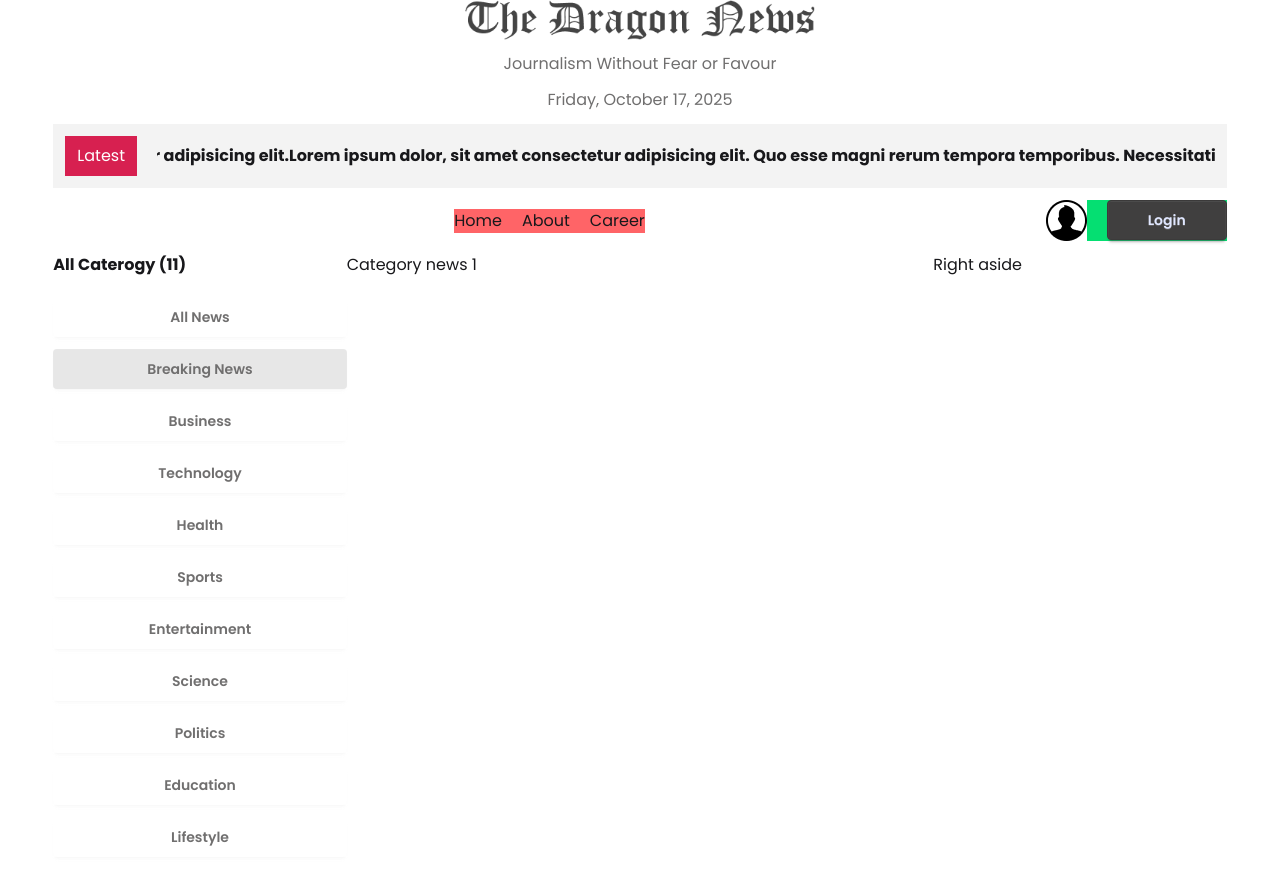
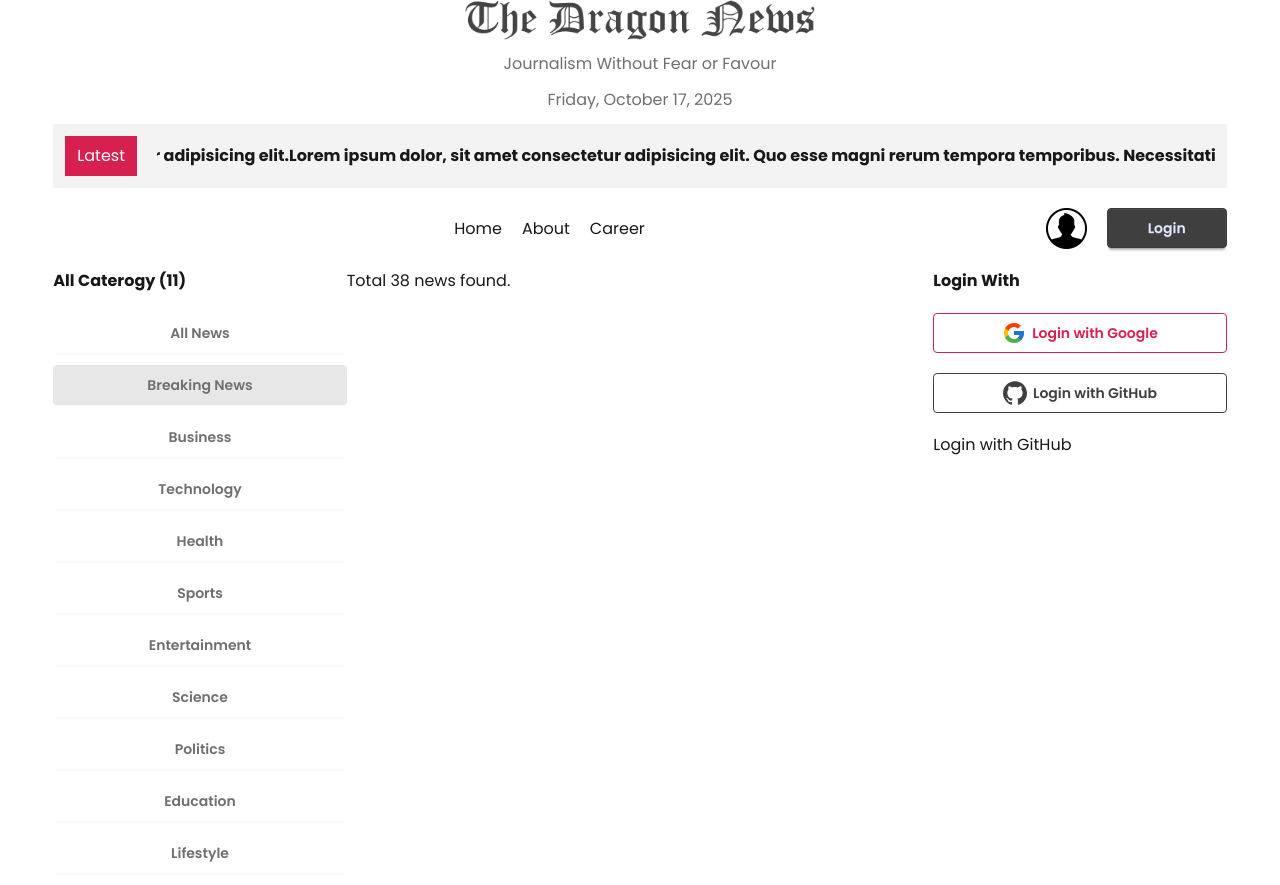
Before and after one commit to AyanSujon/Dragon-News-App, a React (Vite) app: page /category/1 in a window 1280 px wide. Built offline with nearby package versions, Linux system fonts and the light colour scheme.

Commit message:
added news data

```diff
--- a/package.json
+++ b/package.json
@@ -15,6 +15,7 @@
     "react": "^19.1.1",
     "react-dom": "^19.1.1",
     "react-fast-marquee": "^1.6.5",
+    "react-icons": "^5.5.0",
     "react-router": "^7.9.4",
     "tailwindcss": "^4.1.14"
   },
--- a/src/components/Navbar.jsx
+++ b/src/components/Navbar.jsx
@@ -4,14 +4,14 @@ import { NavLink } from 'react-router';
 import user from "../assets/user.png";
 const Navbar = () => {
     return (
-        <div className='flex justify-between items-center'>
-            <div className='bg-amber-200'></div>
-            <div className='nav flex gap-5 bg-red-400'>
+        <div className='flex justify-between items-center my-5'>
+            <div className=''></div>
+            <div className='nav flex gap-5 '>
                 <NavLink to={'/'}>Home</NavLink>
                 <NavLink to={'/about'}>About</NavLink>
                 <NavLink to={'/career'}>Career</NavLink>
             </div>
-            <div className='login-btn flex gap-5 bg-green-400'>
+            <div className='login-btn flex gap-5'>
                 <img src={user} alt="User" />
                 <button className='btn btn-primary px-10'>Login</button>
             </div>
--- a/src/components/homelayout/RightAside.jsx
+++ b/src/components/homelayout/RightAside.jsx
@@ -1,9 +1,10 @@
 import React from 'react';
+import SocialLogin from './SocialLogin';
 
 const RightAside = () => {
     return (
         <div>
-            Right aside
+            <SocialLogin></SocialLogin>
         </div>
     );
 };
--- /dev/null
+++ b/src/components/homelayout/SocialLogin.jsx
@@ -0,0 +1,19 @@
+import React from 'react';
+import { FcGoogle } from 'react-icons/fc';
+import { SiGithub } from 'react-icons/si';
+
+const SocialLogin = () => {
+    return (
+        <div>
+           <h2 className='font-bold mb-5 '>Login With</h2>
+           <div className='space-y-5'>
+            <button className='btn w-full btn-outline btn-secondary'> <FcGoogle size={24}/>Login with Google</button>
+            <button className='btn w-full btn-outline btn-primary'> <SiGithub size={24}/> Login with GitHub</button>
+            <button>Login with GitHub</button>
+           </div>
+
+        </div>
+    );
+};
+
+export default SocialLogin;
--- a/src/pages/CategoryNews.jsx
+++ b/src/pages/CategoryNews.jsx
@@ -1,13 +1,32 @@
-import React from 'react';
-import { useParams } from 'react-router';
+import React, { useEffect, useState } from 'react';
+import { useLoaderData, useParams } from 'react-router';
 
 const CategoryNews = () => {
     const {id} = useParams();
-    console.log(id)
+    // console.log(id);
+
+    const data = useLoaderData();
+    // console.log(data);
+
+    const [categoryNews, setCategoryNews] = useState([]);
+
+    useEffect(()=> {
+        if(id == "0"){
+            setCategoryNews(data);
+            return;
+        }else if(id == "1"){
+            const filteredNews = data.filter((news) => news.others.is_today_pick == true);
+            setCategoryNews(filteredNews);
+        }else{
+            const filteredNews = data.filter(news => news.category_id == id);
+            setCategoryNews(filteredNews);
+            // console.log(filteredNews);
+        }
+    }, [data, id]);
 
     return (
         <div>
-            Category news {id}
+            <h3>Total {categoryNews.length} news found.</h3>
         </div>
     );
 };
--- a/src/routes/router.jsx
+++ b/src/routes/router.jsx
@@ -19,6 +19,7 @@ const router = createBrowserRouter([
             {
                 path: "/category/:id",
                 element: <CategoryNews/>,
+                loader: ()=> fetch("../news.json"),
             },
         ]
     },
```
Also changed, not shown: 1 other file (tests, documents, lock files or other folders).
